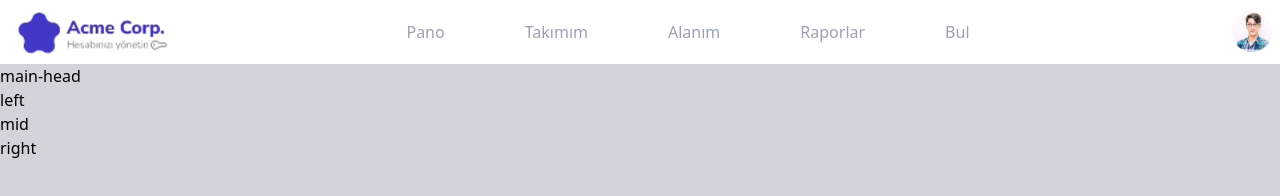
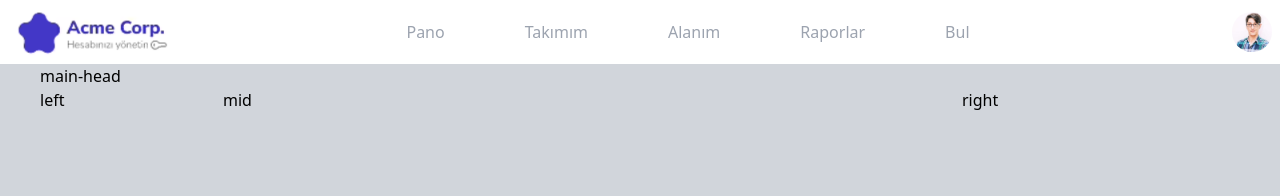
Before and after one commit to burakkck/team-2-tailwindcss-ui-sunumdetayi, a website: page src/index.html in a window 1280 px wide. Drawn offline with nearby package versions, Linux system fonts and the light colour scheme.

Commit message:
resize main content elements

```diff
--- a/src/index.html
+++ b/src/index.html
@@ -19,12 +19,12 @@
 
 <body class="bg-gray-300">
     <div id="header"></div> <!-- burak -->
-    <div id="main">
-        <div id="main-head"></div> <!--burak -->
-        <div id="main-content">
-            <div id="left"></div> <!--burak-->
-            <div id="mid"></div> <!--ilhan-->
-            <div id="right"></div> <!-- ilhan -->
+    <div class="w-full px-10" id="main">
+        <div class="flex w-full" id="main-head"></div> <!--burak -->
+        <div class="flex w-full gap-11" id="main-content">
+            <div class="basis-1/8" id="left"></div> <!--burak-->
+            <div class="basis-5/8" id="mid"></div> <!--ilhan-->
+            <div class="basis-2/8" id="right"></div> <!-- ilhan -->
         </div>
     </div>
     <div></div>
--- a/tailwind.config.js
+++ b/tailwind.config.js
@@ -2,7 +2,13 @@
 module.exports = {
   content: ["./src/**/*.{html,js}"],
   theme: {
-    extend: {},
+    extend: {
+      flexBasis: {
+        '1/8': '12.5%',
+        '2/8': '25%',
+        '5/8': '62.5%',
+      }
+    },
   },
   plugins: [],
 }
```
Also changed, not shown: dist/output.css.
